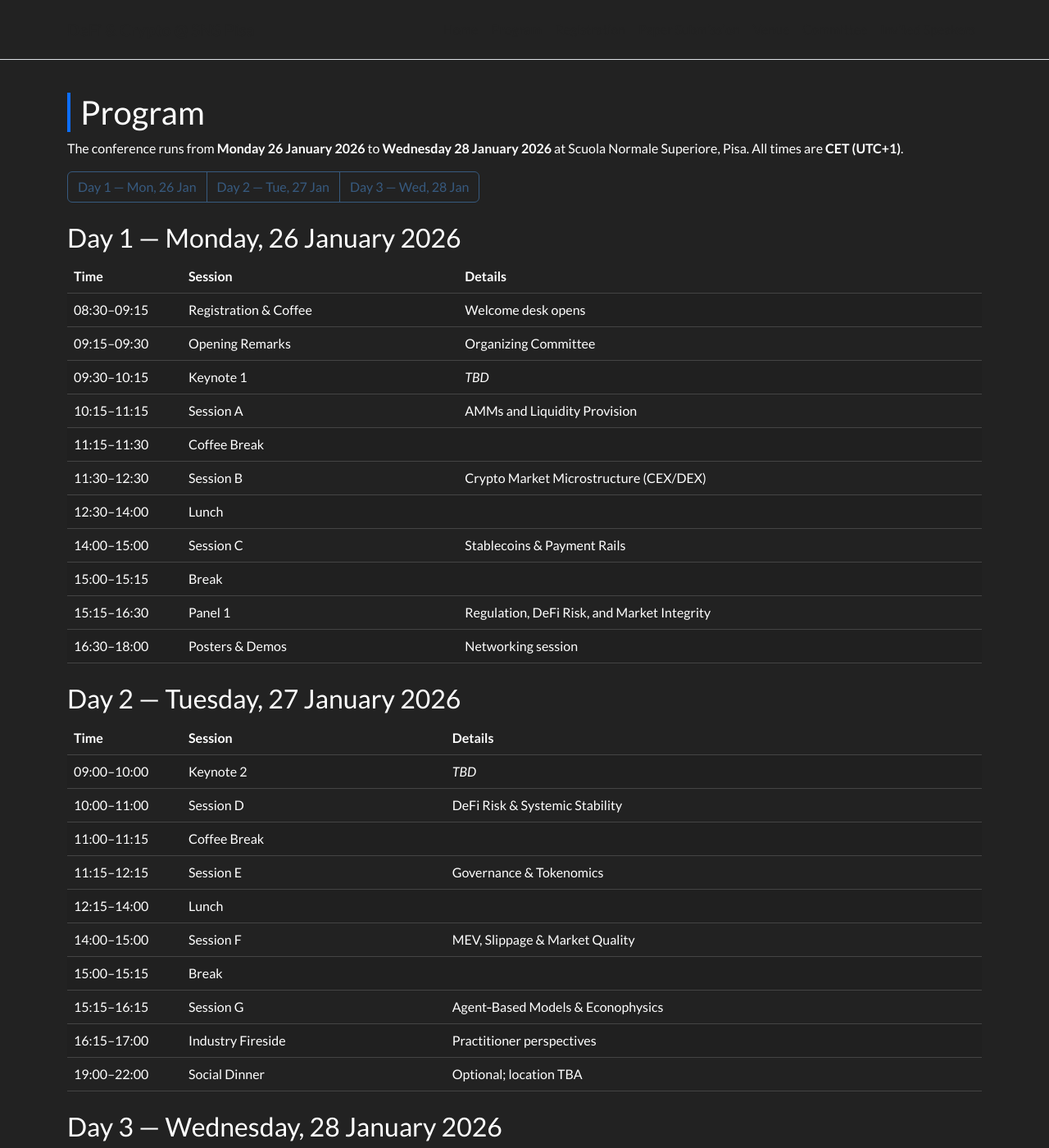
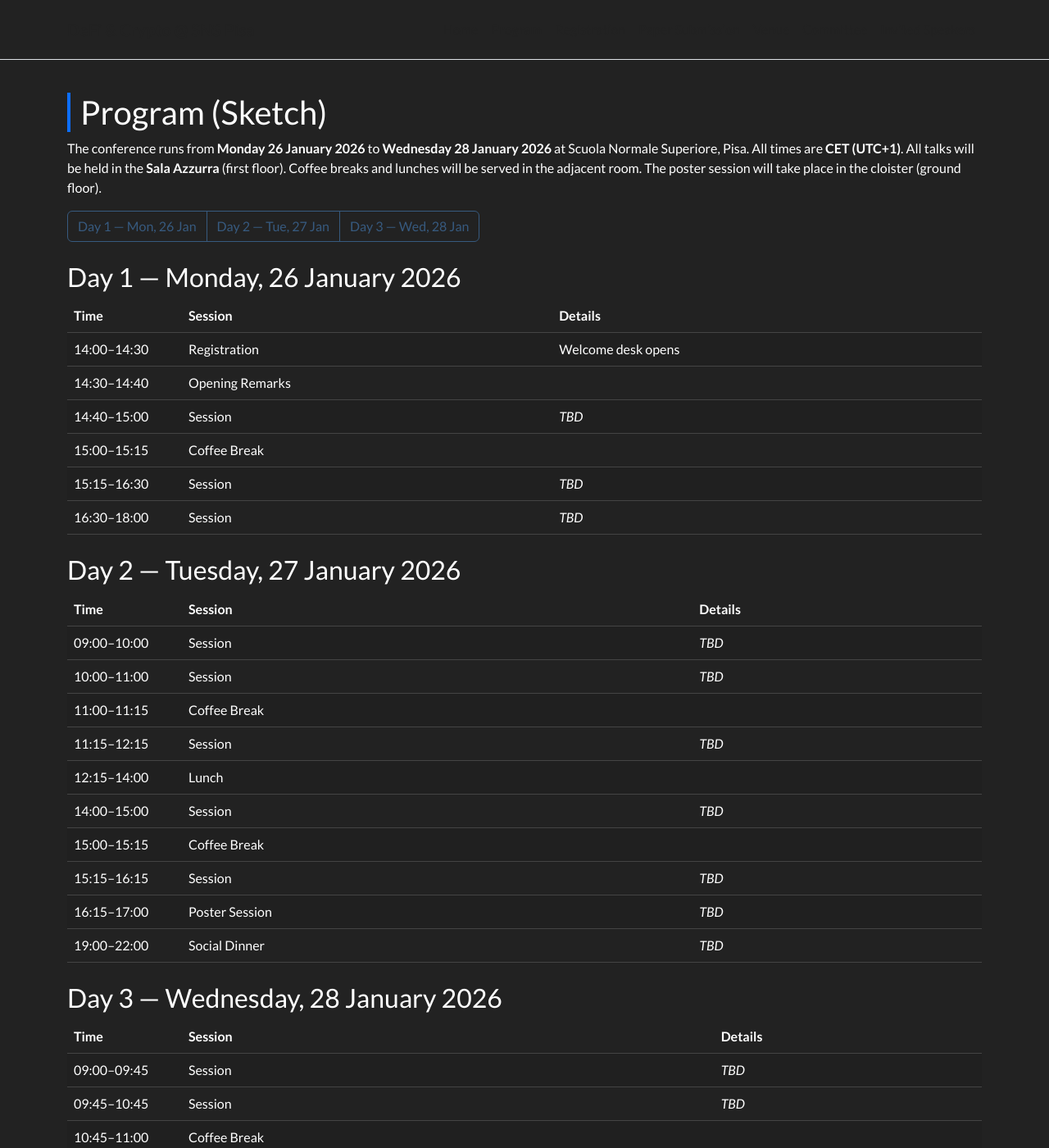
Before and after one commit to sns-defi/sns-defi.github.io, a Jekyll site: the page built from program.md, in a window 1280 px wide and 1400 px high. Shown: the whole window at 82% size. Built offline with Jekyll 4.4.1, drawn with Linux system fonts in a browser that asks for light colours; nearby versions of some CDN libraries; some of the changed text lies outside the part shown.

Commit message:
Update program.md

```diff
--- a/program.md
+++ b/program.md
@@ -1,11 +1,11 @@
 ---
 layout: default
-title: "Program"
+title: "Program (Sketch)"
 permalink: /program/
 ---
 
-<h2 class="section-title">Program</h2>
-<p class="mb-3">The conference runs from <strong>Monday 26 January 2026</strong> to <strong>Wednesday 28 January 2026</strong> at Scuola Normale Superiore, Pisa. All times are <strong>CET (UTC+1)</strong>.</p>
+<h2 class="section-title">Program (Sketch)</h2>
+<p class="mb-3">The conference runs from <strong>Monday 26 January 2026</strong> to <strong>Wednesday 28 January 2026</strong> at Scuola Normale Superiore, Pisa. All times are <strong>CET (UTC+1)</strong>. All talks will be held in the <strong>Sala Azzurra</strong> (first floor). Coffee breaks and lunches will be served in the adjacent room. The poster session will take place in the cloister (ground floor).</p>
 
 <nav class="mb-4">
   <div class="btn-group" role="group" aria-label="Day navigation">
@@ -21,17 +21,13 @@ permalink: /program/
     <tr><th style="width: 140px;">Time</th><th>Session</th><th>Details</th></tr>
   </thead>
   <tbody>
-    <tr><td>08:30–09:15</td><td>Registration & Coffee</td><td>Welcome desk opens</td></tr>
-    <tr><td>09:15–09:30</td><td>Opening Remarks</td><td>Organizing Committee</td></tr>
-    <tr><td>09:30–10:15</td><td>Keynote 1</td><td><em>TBD</em></td></tr>
-    <tr><td>10:15–11:15</td><td>Session A</td><td>AMMs and Liquidity Provision</td></tr>
-    <tr><td>11:15–11:30</td><td>Coffee Break</td><td></td></tr>
-    <tr><td>11:30–12:30</td><td>Session B</td><td>Crypto Market Microstructure (CEX/DEX)</td></tr>
-    <tr><td>12:30–14:00</td><td>Lunch</td><td></td></tr>
-    <tr><td>14:00–15:00</td><td>Session C</td><td>Stablecoins & Payment Rails</td></tr>
-    <tr><td>15:00–15:15</td><td>Break</td><td></td></tr>
-    <tr><td>15:15–16:30</td><td>Panel 1</td><td>Regulation, DeFi Risk, and Market Integrity</td></tr>
-    <tr><td>16:30–18:00</td><td>Posters & Demos</td><td>Networking session</td></tr>
+    <!-- EXAMPLE OF ROW <tr><td>14:00–15:00</td><td>Session C OPPURE Panel 1 OPPURE Posters Session</td><td>Stablecoins & Payment Rails</td></tr>-->
+    <tr><td>14:00–14:30</td><td>Registration</td><td>Welcome desk opens</td></tr>
+    <tr><td>14:30–14:40</td><td>Opening Remarks</td><td></td></tr>
+    <tr><td>14:40–15:00</td><td>Session</td><td><em>TBD</em></td></tr>
+    <tr><td>15:00–15:15</td><td>Coffee Break</td><td></td></tr>
+    <tr><td>15:15–16:30</td><td>Session</td><td><em>TBD</em></td></tr>
+    <tr><td>16:30–18:00</td><td>Session</td><td><em>TBD</em></td></tr>
   </tbody>
 </table>
 
@@ -41,16 +37,16 @@ permalink: /program/
     <tr><th style="width: 140px;">Time</th><th>Session</th><th>Details</th></tr>
   </thead>
   <tbody>
-    <tr><td>09:00–10:00</td><td>Keynote 2</td><td><em>TBD</em></td></tr>
-    <tr><td>10:00–11:00</td><td>Session D</td><td>DeFi Risk & Systemic Stability</td></tr>
+    <tr><td>09:00–10:00</td><td>Session</td><td><em>TBD</em></td></tr>
+    <tr><td>10:00–11:00</td><td>Session</td><td><em>TBD</em></td></tr>
     <tr><td>11:00–11:15</td><td>Coffee Break</td><td></td></tr>
-    <tr><td>11:15–12:15</td><td>Session E</td><td>Governance & Tokenomics</td></tr>
+    <tr><td>11:15–12:15</td><td>Session</td><td><em>TBD</em></td></tr>
     <tr><td>12:15–14:00</td><td>Lunch</td><td></td></tr>
-    <tr><td>14:00–15:00</td><td>Session F</td><td>MEV, Slippage & Market Quality</td></tr>
-    <tr><td>15:00–15:15</td><td>Break</td><td></td></tr>
-    <tr><td>15:15–16:15</td><td>Session G</td><td>Agent‑Based Models & Econophysics</td></tr>
-    <tr><td>16:15–17:00</td><td>Industry Fireside</td><td>Practitioner perspectives</td></tr>
-    <tr><td>19:00–22:00</td><td>Social Dinner</td><td>Optional; location TBA</td></tr>
+    <tr><td>14:00–15:00</td><td>Session</td><td><em>TBD</em></td></tr>
+    <tr><td>15:00–15:15</td><td>Coffee Break</td><td></td></tr>
+    <tr><td>15:15–16:15</td><td>Session</td><td><em>TBD</em></td></tr>
+    <tr><td>16:15–17:00</td><td>Poster Session</td><td><em>TBD</em></td></tr>
+    <tr><td>19:00–22:00</td><td>Social Dinner</td><td><em>TBD</em></td></tr>
   </tbody>
 </table>
 
@@ -60,15 +56,11 @@ permalink: /program/
     <tr><th style="width: 140px;">Time</th><th>Session</th><th>Details</th></tr>
   </thead>
   <tbody>
-    <tr><td>09:00–09:45</td><td>Keynote 3</td><td><em>TBD</em></td></tr>
-    <tr><td>09:45–10:45</td><td>Session H</td><td>Security, Smart Contracts & Auditing</td></tr>
+    <tr><td>09:00–09:45</td><td>Session</td><td><em>TBD</em></td></tr>
+    <tr><td>09:45–10:45</td><td>Session</td><td><em>TBD</em></td></tr>
     <tr><td>10:45–11:00</td><td>Coffee Break</td><td></td></tr>
-    <tr><td>11:00–12:00</td><td>Session I</td><td>Networks, Contagion & Systemic Risk</td></tr>
-    <tr><td>12:00–13:30</td><td>Lunch</td><td></td></tr>
-    <tr><td>13:30–14:30</td><td>Session J</td><td>Data, Methods & Reproducibility</td></tr>
-    <tr><td>14:30–15:00</td><td>Break</td><td></td></tr>
-    <tr><td>15:00–16:00</td><td>Closing Keynote</td><td><em>TBD</em></td></tr>
-    <tr><td>16:00–16:30</td><td>Best Paper & Closing</td><td>Awards & wrap‑up</td></tr>
+    <tr><td>11:00–12:00</td><td>Session</td><td><em>TBD</em></td></tr>
+    <tr><td>12:00–12:30</td><td>Closing Remarks</td><td></td></tr>
   </tbody>
 </table>
 
```
